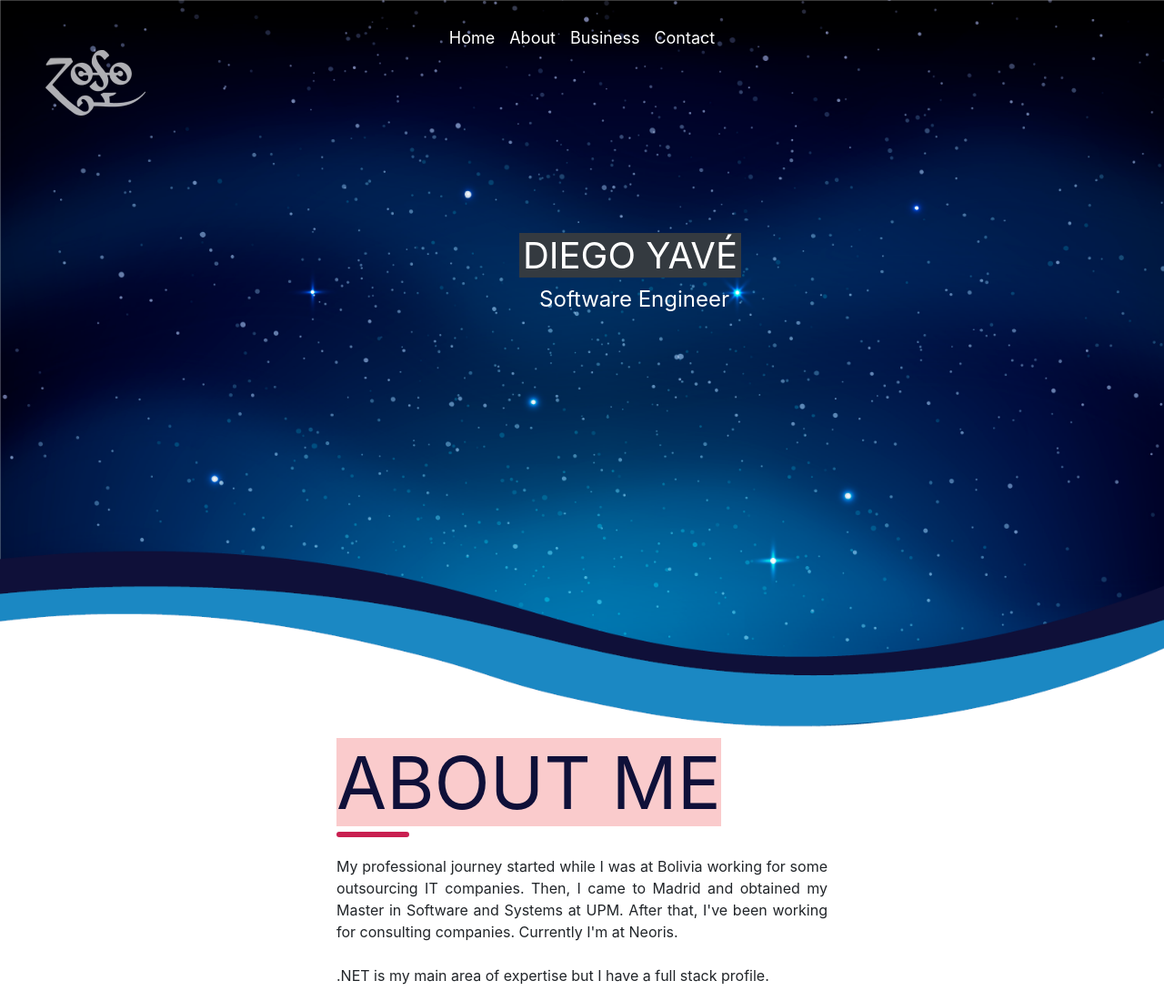
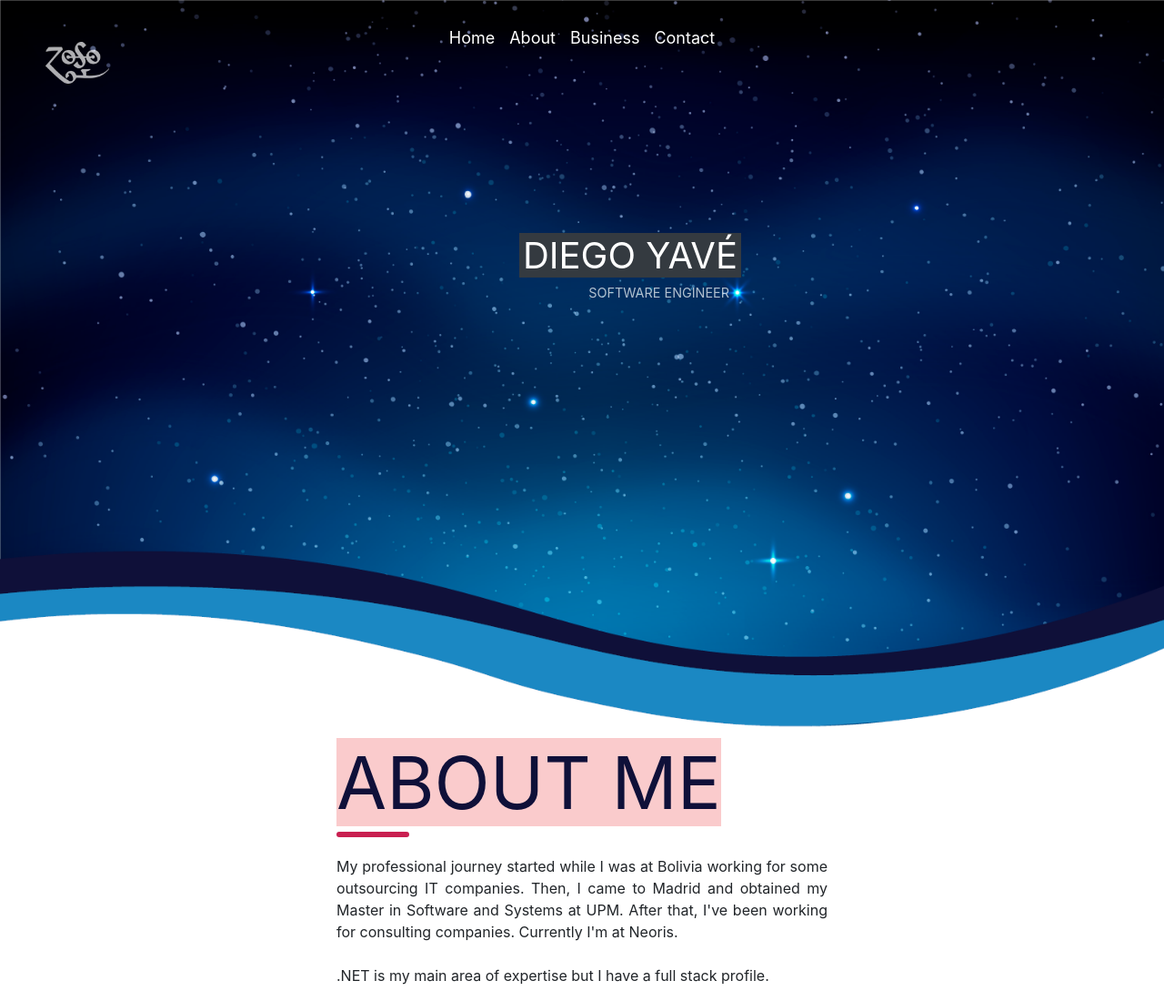
Before and after one commit to dyave/dyave.github.io, a website: page index.html in a window 1280 px wide. Shown: the top 1100 px of the page at 91% size. Drawn offline with Linux system fonts and the light colour scheme.

Commit message:
Landing change

```diff
--- a/index.html
+++ b/index.html
@@ -90,7 +90,7 @@
                 </div>
               </nav>
             <div class="alieno">
-                <img src="./imgs/alien-oltre.png" alt="Alien" width="110" style="opacity: 0.7;">
+                <img src="./imgs/alien-oltre.png" alt="Alien" width="70" style="opacity: 0.7;">
             </div>
             <div class="container slogan">
                 <div class="row">
@@ -98,7 +98,7 @@
                         <div class="tit">
                             DIEGO YAVÉ
                         </div>
-                        <div class="subtit">Software Engineer</div>
+                        <div class="subtit" style="opacity: 0.7; font-size: 0.9em;">SOFTWARE ENGINEER</div>
                     </div>
                     <div class="col-md-4"></div>
                 </div>
```
